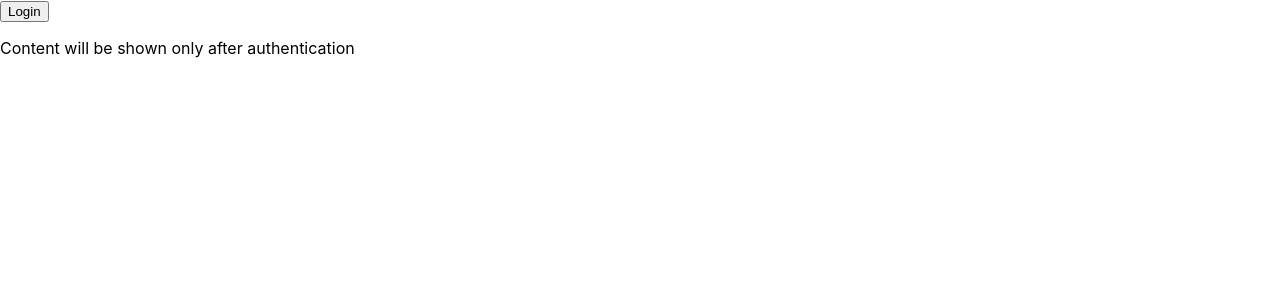
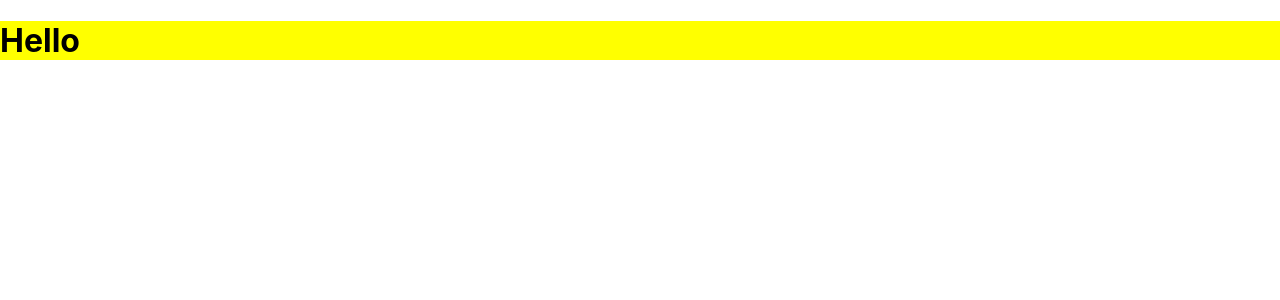
Before and after one commit to manoj633/react-revision, a React (Create React App) app: page / in a window 1280 px wide. Shown: the top 300 px of the page. Built offline with nearby package versions, Linux system fonts and the light colour scheme.

Commit message:
Portal examples

```diff
--- a/public/index.html
+++ b/public/index.html
@@ -29,6 +29,7 @@
   <body>
     <noscript>You need to enable JavaScript to run this app.</noscript>
     <div id="root"></div>
+    <div id="modal-root"></div>
     <!--
       This HTML file is a template.
       If you open it directly in the browser, you will see an empty page.
--- a/src/App.js
+++ b/src/App.js
@@ -4,6 +4,7 @@ import CounterComponent from "./components/useState hook/Counter";
 import DataFetching from "./components/useEffect hook/DataFetching";
 import BasicContextProvider from "./components/contextAPI/BasicContextExample/BasicContextProvider";
 import UserContextProvider from "./components/contextAPI/ObjectContextExample/UserContextProvider";
+import Modal from "./components/portal/Modal";
 
 function App() {
   return (
@@ -21,7 +22,10 @@ function App() {
       {/* <BasicContextProvider /> */}
 
       {/* Bit advanced context example */}
-      <UserContextProvider />
+      {/* <UserContextProvider /> */}
+
+      {/* Portal */}
+      <Modal></Modal>
     </div>
   );
 }
--- /dev/null
+++ b/src/components/portal/Modal.js
@@ -0,0 +1,12 @@
+import ReactDOM from "react-dom";
+
+function Modal() {
+  return ReactDOM.createPortal(
+    <div style={{ backgroundColor: "#ffff00" }}>
+      <h1>Hello</h1>
+    </div>,
+    document.getElementById("modal-root")
+  );
+}
+
+export default Modal;
```
